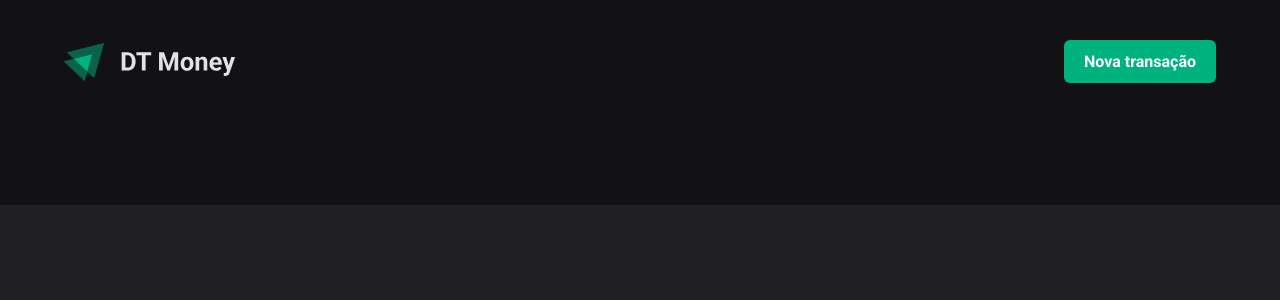
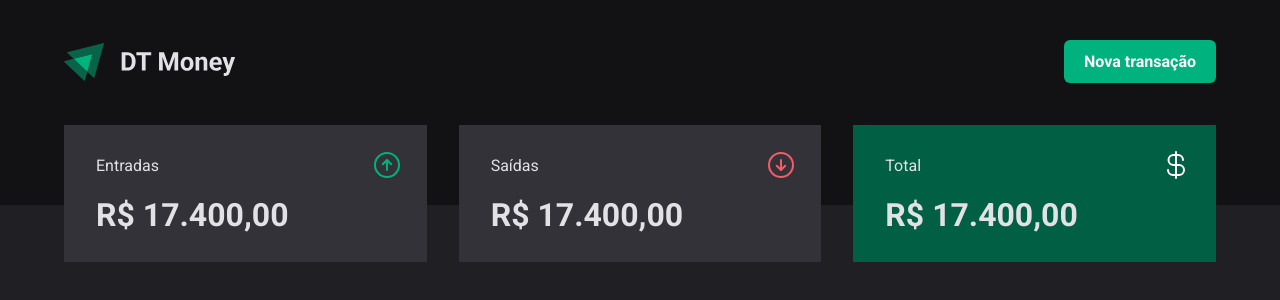
Before and after one commit to victorlucass/dt-money, a React (Vite) app: page / in a window 1280 px wide. Shown: the top 300 px of the page. Built offline with nearby package versions, Linux system fonts and the light colour scheme.

Commit message:
feat: creating summary styles

```diff
--- a/src/components/header/styled.ts
+++ b/src/components/header/styled.ts
@@ -1,13 +1,12 @@
 import styled from "styled-components";
+import { alignContentDefault, transformPxInRem } from "../../styles/global";
 
 export const HeaderContainer = styled.header`
   background: ${(props) => props.theme["gray-900"]};
   padding: 2.5rem 0 7.625rem;
 `;
 export const HeaderContent = styled.div`
-  max-width: ${transformPxInRem(1200)};
-  margin: 0 auto;
-  padding: 0 1.5rem;
+  ${alignContentDefault}
   display: flex;
   justify-content: space-between;
   align-items: center;
@@ -26,7 +25,3 @@ export const NewTransactionButton = styled.button`
     background: ${(props) => props.theme["green-700"]};
   }
 `;
-
-function transformPxInRem(px: number): string {
-  return `${px / 16}rem`;
-}
--- /dev/null
+++ b/src/components/summary/components/card/index.tsx
@@ -0,0 +1,11 @@
+import { ReactNode } from "react";
+import { CardSummaryContainer } from "./styled";
+
+export type ElementProps = {
+  children?: ReactNode;
+  green?: boolean;
+};
+
+export function CardSummary({ children, green }: ElementProps) {
+  return <CardSummaryContainer green={green}>{children}</CardSummaryContainer>;
+}
--- /dev/null
+++ b/src/components/summary/components/card/styled.ts
@@ -0,0 +1,8 @@
+import styled from "styled-components";
+import { ElementProps } from ".";
+
+export const CardSummaryContainer = styled.div<ElementProps>`
+  padding: 1.5rem 1.5rem 1.5rem 2rem;
+  background: ${(props) =>
+    props.green ? props.theme["green-700"] : props.theme["gray-600"]};
+`;
--- /dev/null
+++ b/src/components/summary/index.tsx
@@ -0,0 +1,35 @@
+import { CardSummary } from "./components/card";
+import {
+  SummaryCardHeaderContainer,
+  SummaryCardStrong,
+  SummaryContainer,
+} from "./styled";
+import { ArrowCircleDown, ArrowCircleUp, CurrencyDollar } from "phosphor-react";
+
+export function Summary() {
+  return (
+    <SummaryContainer>
+      <CardSummary>
+        <SummaryCardHeaderContainer>
+          <span>Entradas</span>
+          <ArrowCircleUp size={32} color="#00B37E" />
+        </SummaryCardHeaderContainer>
+        <SummaryCardStrong>R$ 17.400,00</SummaryCardStrong>
+      </CardSummary>
+      <CardSummary>
+        <SummaryCardHeaderContainer>
+          <span>Saídas</span>
+          <ArrowCircleDown size={32} color="#F75A68" />
+        </SummaryCardHeaderContainer>
+        <SummaryCardStrong>R$ 17.400,00</SummaryCardStrong>
+      </CardSummary>
+      <CardSummary green={true}>
+        <SummaryCardHeaderContainer>
+          <span>Total</span>
+          <CurrencyDollar size={32} color="#FFFFFF" />
+        </SummaryCardHeaderContainer>
+        <SummaryCardStrong>R$ 17.400,00</SummaryCardStrong>
+      </CardSummary>
+    </SummaryContainer>
+  );
+}
--- /dev/null
+++ b/src/components/summary/styled.ts
@@ -0,0 +1,24 @@
+import styled from "styled-components";
+import { alignContentDefault, transformPxInRem } from "../../styles/global";
+
+export const SummaryContainer = styled.section`
+  ${alignContentDefault}
+  display: grid;
+  grid-template-columns: repeat(3, 1fr);
+  gap: 2rem;
+  margin-top: -5rem;
+`;
+
+export const SummaryCardHeaderContainer = styled.header`
+  display: flex;
+  justify-content: space-between;
+  align-items: center;
+  margin-bottom: ${transformPxInRem(12)};
+`;
+
+export const SummaryCardStrong = styled.strong`
+  font-weight: 700;
+  font-size: ${transformPxInRem(32)};
+  line-height: 1.4;
+  color: ${(props) => props.theme["gray-100"]};
+`;
--- a/src/pages/transactions/index.tsx
+++ b/src/pages/transactions/index.tsx
@@ -1,9 +1,11 @@
 import { Header } from "../../components/header";
+import { Summary } from "../../components/summary";
 
 export function Transactions() {
   return (
     <div>
       <Header />
+      <Summary />
     </div>
   );
 }
--- a/src/styles/global.ts
+++ b/src/styles/global.ts
@@ -1,4 +1,4 @@
-import { createGlobalStyle } from "styled-components";
+import { createGlobalStyle, css } from "styled-components";
 
 export const GlobalStyles = createGlobalStyle`
     *{
@@ -20,3 +20,13 @@ export const GlobalStyles = createGlobalStyle`
         font: 400 1rem Roboto, sans-serif;
     }
 `;
+
+export const alignContentDefault = css`
+  max-width: ${transformPxInRem(1200)};
+  margin: 0 auto;
+  padding: 0 1.5rem;
+`;
+
+export function transformPxInRem(px: number): string {
+  return `${px / 16}rem`;
+}
```
